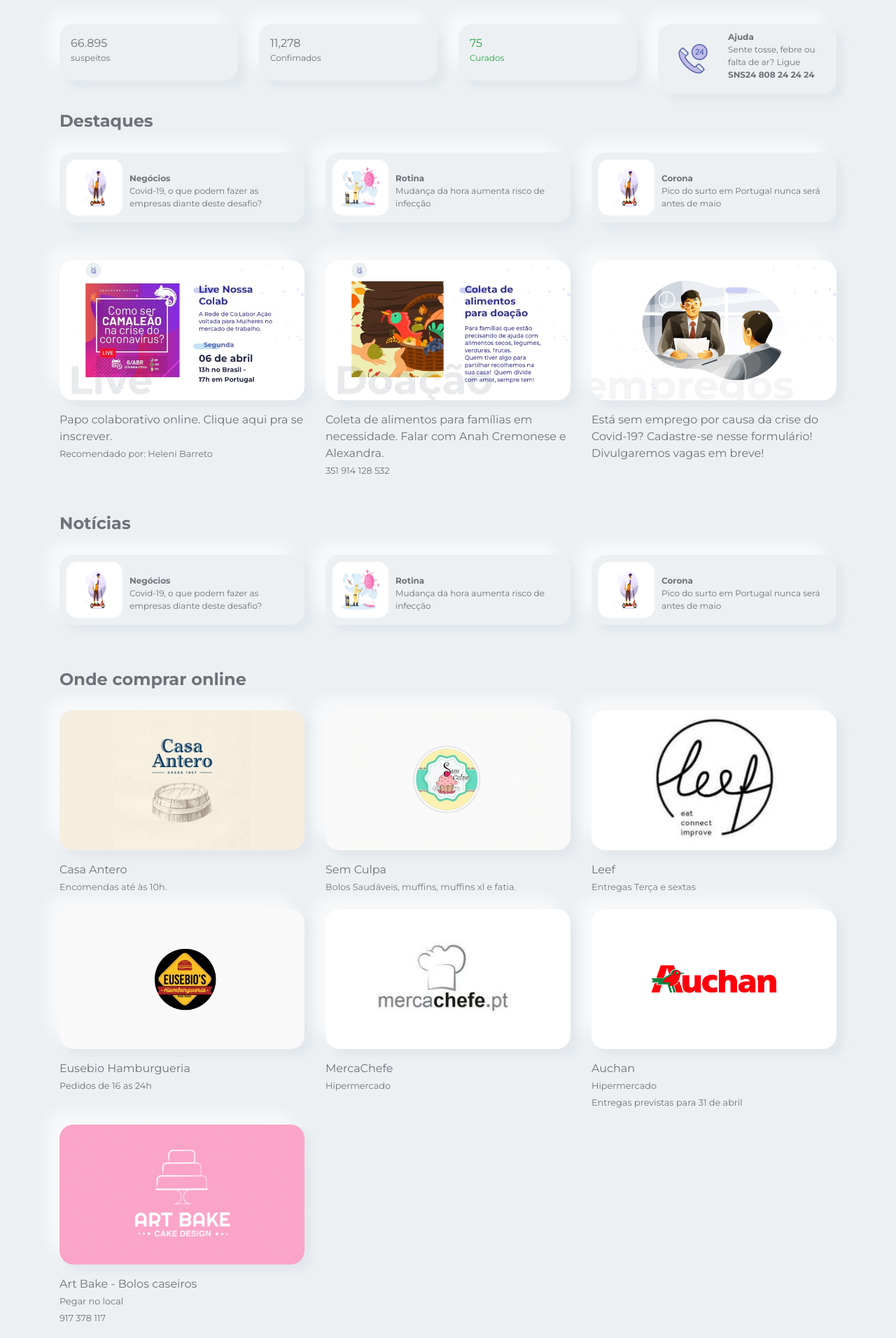
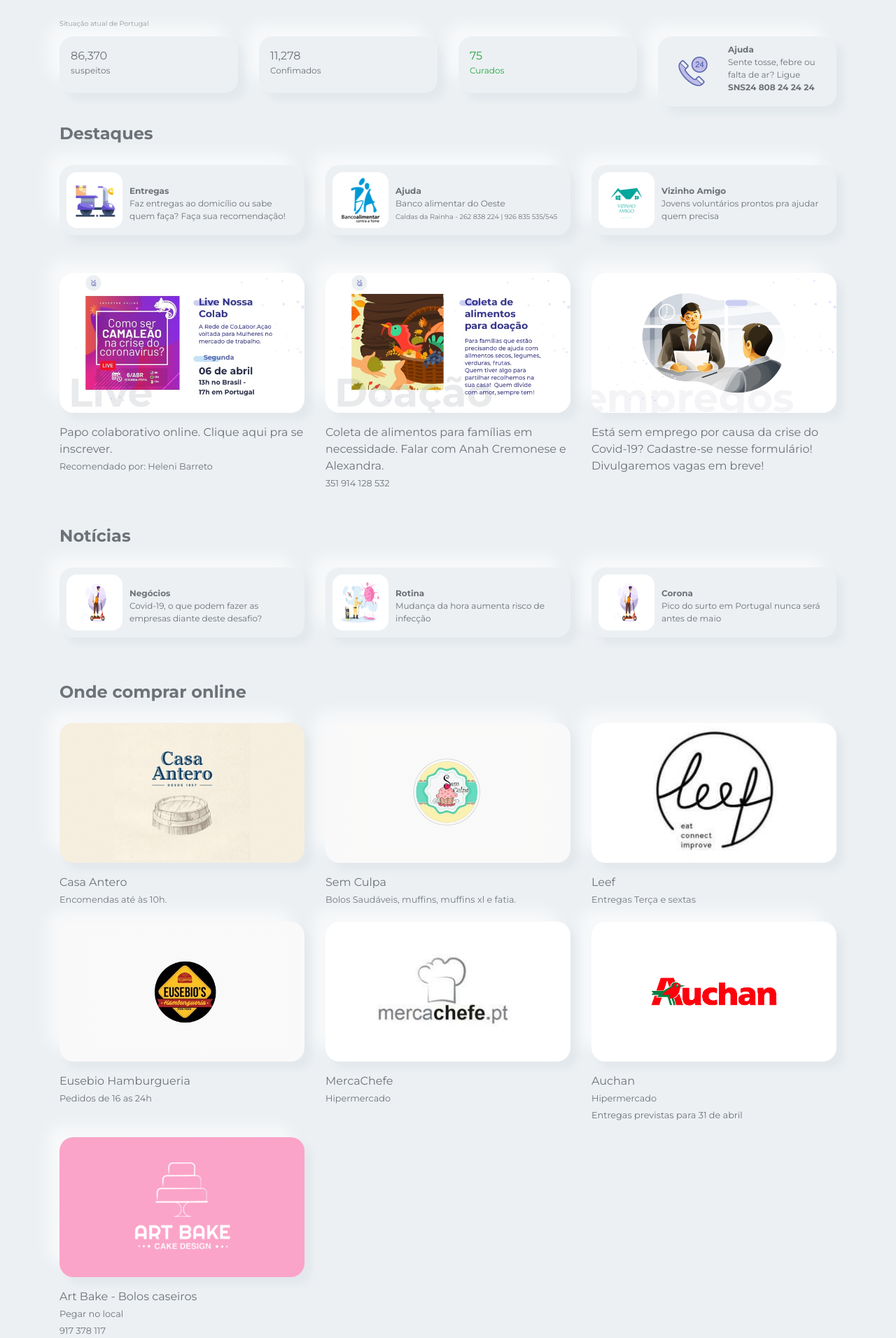
Before and after one commit to luizalbertobm/quarentenados, a PHP site: page / in a window 1280 px wide. Shown: the part 58-1970 px from the top of the page at 70% size. Run offline with PHP 8.4, Linux system fonts and the light colour scheme; some libraries are stand-ins or nearby versions.

Commit message:
new content

```diff
--- a/index.php
+++ b/index.php
@@ -75,10 +75,11 @@
         <div class="container mt-4">
 
             <div class="info">
+            <small>Situação atual de Portugal</small>
                 <div class="row">
                     <div class="col-4 col-sm-3 mb-4">
                         <div class="neumorphism p-3 h-100 w-100 d-inline-block">
-                            <div class="size24">66.895</div>
+                            <div class="size24">86,370</div>
                             suspeitos
                         </div>
                     </div>
@@ -116,33 +117,34 @@
                 <div class="row">
                     <div class="col-md-4 mb-4">
                         <div class="neumorphism news">
-                            <img src="imgs/remote-job.png" alt="img">
+                            <img src="imgs/entrega.png" alt="img">
                             <div>
-                                <a @click="loadModal($event)" href="https://medium.com/aliados-the-challenges-consulting/covid-19-o-que-podem-fazer-as-empresas-perante-este-desafio-8c9710015da9">
-                                    <br><strong>Negócios</strong>
-                                    <br>Covid-19, o que podem fazer as empresas diante deste desafio?
+                                <a @click="loadModal($event)" href="https://forms.gle/VZNVUiBRZfiBdvf19">
+                                    <br><strong>Entregas</strong>
+                                    <br>Faz entregas ao domicílio ou sabe quem faça? Faça sua recomendação!
                                 </a>
                             </div>
                         </div>
                     </div>
                     <div class="col-md-4 mb-4">
                         <div class="neumorphism news">
-                            <img src="imgs/picodovirus.png" alt="img">
+                            <img src="imgs/banco-alimentar.png" alt="img">
                             <div>
-                                <a @click="loadModal($event)" href="https://www.publico.pt/2020/03/28/sociedade/noticia/especialista-mudanca-hora-aumenta-risco-infeccao-1909927">
-                                    <br><strong>Rotina</strong>
-                                    <br>Mudança da hora aumenta risco de infecção
+                                <a @click="loadModal($event)" href="https://www.bancoalimentar.pt/bancos/oeste/">
+                                    <br><strong>Ajuda</strong>
+                                    <br>Banco alimentar do Oeste
+                                    <br><small>Caldas da Rainha - 262 838 224 | 926 835 535/545</small>
                                 </a>
                             </div>
                         </div>
                     </div>
                     <div class="col-md-4 mb-4">
                         <div class="neumorphism news">
-                            <img src="imgs/remote-job.png" alt="img">
+                            <img src="imgs/vizinho-amigo.png" alt="img">
                             <div>
-                                <a @click="loadModal($event)" href="https://www.publico.pt/2020/03/27/sociedade/noticia/coronavirus-pico-surto-portugal-sera-mes-maio-1909818">
-                                    <br><strong>Corona</strong>
-                                    <br>Pico do surto em Portugal nunca será antes de maio
+                                <a @click="loadModal($event)" href="https://www.facebook.com/Vizinho-Amigo-111145073840476/">
+                                    <br><strong>Vizinho Amigo</strong>
+                                    <br>Jovens voluntários prontos pra ajudar quem precisa
                                 </a>
                             </div>
                         </div>
@@ -298,6 +300,30 @@
 
                 <div class="row">
                     <div class="col-md-4">
+                        <div class="neumorphism box mb-3" style="background-image: url(imgs/queroajudar.png)">
+                        </div>
+                        <a target="_blank" href="https://app.queroajudar.org//" class="description size24">
+                            Quero ajudar! Uma aplicação portuguesa de entreajuda comunitária
+                        </a>
+                    </div>
+                    <div class="col-md-4">
+                        <div class="neumorphism box mb-3" style="background-image: url(imgs/vizinho.png)">
+                        </div>
+                        <a target="_blank" href="https://sosvizinho.pt/" class="description size24">
+                            Ajuda à grupos de risco.
+                        </a>
+                    </div>
+                    <div class="col-md-4">
+                        <div class="neumorphism box mb-3" style="background-image: url(imgs/help.png)">
+                        </div>
+                        <a target="_blank" href="#" class="description size24">
+                            Ajuda para grupos de risco. Compras, farmácia e etc (Tornada e Salir do Porto)
+                            <br><small>910 422 918</small>
+                        </a>
+                    </div>
+
+                <div class="row">
+                    <div class="col-md-4">
                         <div class="neumorphism box mb-3" style="background-image: url(imgs/covidografia.png)">
                         </div>
                         <a target="_blank" href="https://covidografia.pt/" class="description size24">
@@ -305,7 +331,8 @@
                         </a>
                     </div>
                     <div class="col-md-4">
-                        <div class="neumorphism box mb-3" style="background-image: url(imgs/quarentena.f40da744.jpg)">
+                        <div class="neumorphism box mb-3" style="background-image: url(imgs/quarentena.f40da744.png
+                        ">
                         </div>
                         <a target="_blank" href="https://covidapp.pt/about/home" class="description size24">
                             Monitorize os seus sintomas do COVID-19 de forma segura e gratuita!
@@ -321,8 +348,9 @@
                 </div>
             </div>
 
+
             <div class="section">
-                <h2 id="Para o seu negócio">Destaques</h2>
+                <h2 id="Para o seu negócio">Para o seu negócio</h2>
 
                 <div class="row">
                     <div class="col-md-4">
```
Also changed, not shown: imgs/banco-alimentar.png (added), imgs/entrega.png (added), imgs/help.png (added), imgs/queroajudar.png (added), imgs/vizinho-amigo.png (added), imgs/vizinho.png (added).
